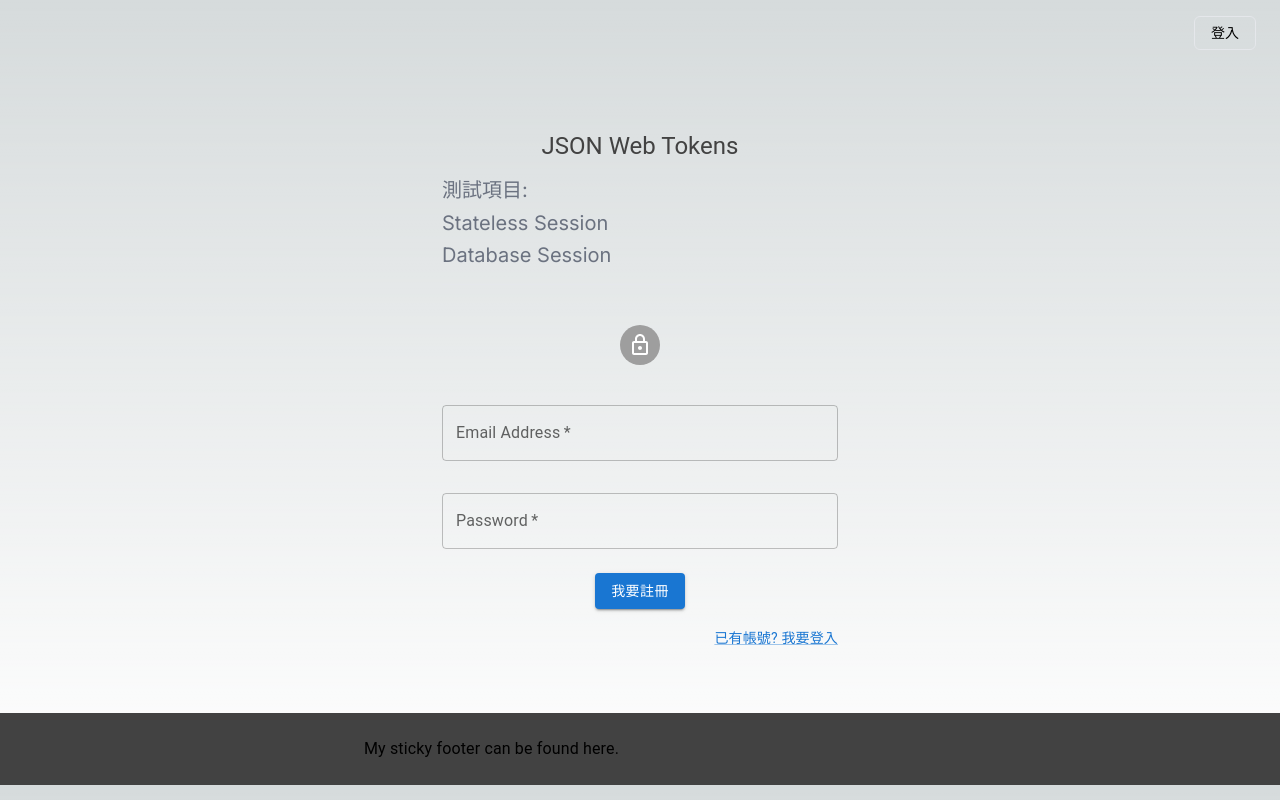
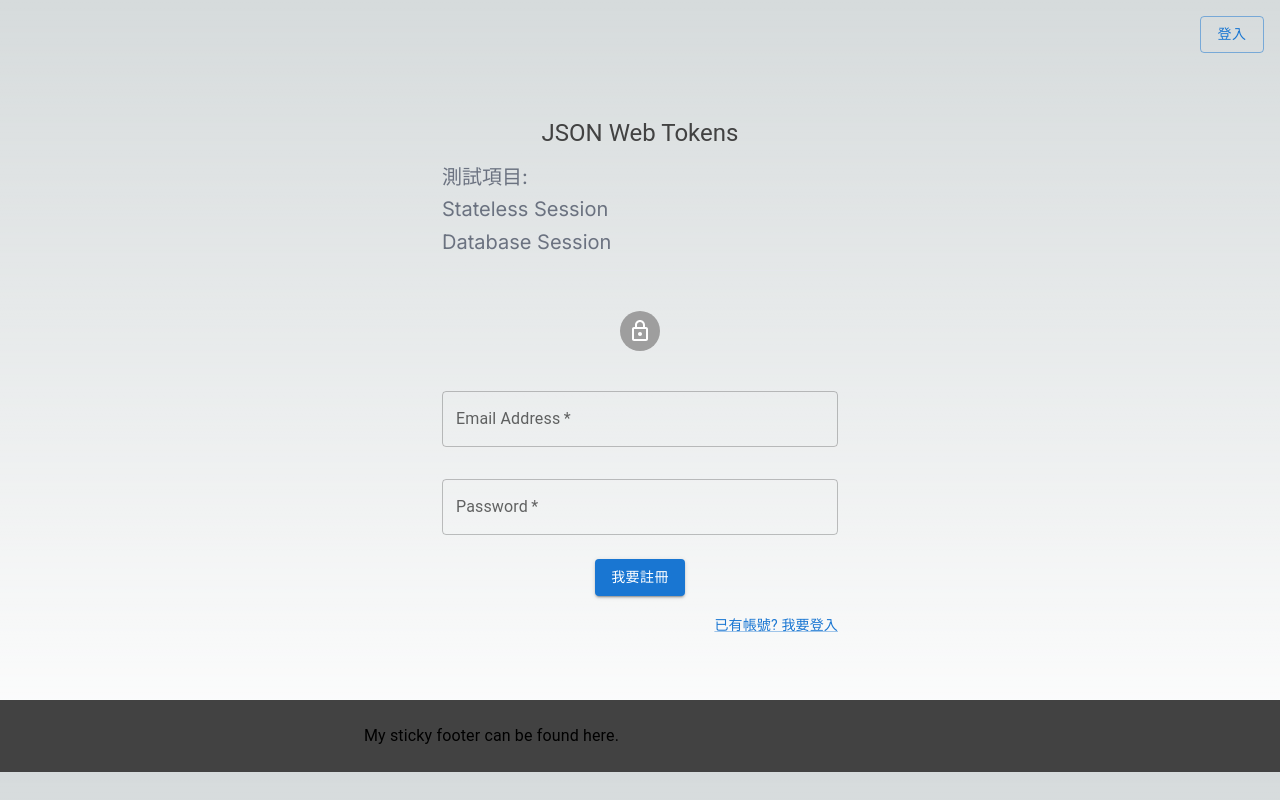
Before and after one commit to MollyLin/jwt-use-next, a Next.js app: page / in a window 1280 px wide. Built offline with nearby package versions, Linux system fonts and the light colour scheme.

Commit message:
Style Header layout

```diff
--- a/app/layout.tsx
+++ b/app/layout.tsx
@@ -2,7 +2,7 @@ import Link from 'next/link';
 import type { Metadata } from "next";
 import { Inter } from "next/font/google";
 import "./globals.css";
-import AppBar from '@mui/material/AppBar';
+import Button from '@mui/material/Button';
 import Box from '@mui/material/Box';
 import Typography from '@mui/material/Typography';
 import Container from '@mui/material/Container';
@@ -23,20 +23,20 @@ export default function RootLayout({
   return (
     <html lang="en">
       <body className={inter.className}>
-        {/* Navbar */}
-        <div className="container mx-auto flex max-w-7xl items-center justify-end p-4 md:px-6">
-          <div className="items-center space-x-4 md:flex">
-            <Link
-              className="rounded-md border px-4 py-1.5 text-sm font-medium hover:border-black hover:bg-black hover:text-white"
+        <Box
+          sx={{
+            display: 'flex',
+            justifyContent: 'flex-end',
+            mx: 2,
+            my: 2
+          }}>
+            <Button
+              variant="outlined"
               href="/login"
-            >
-              登入
-            </Link>
-          </div>
-        </div>
-        {/* Main */}
+            >登入
+            </Button>
+        </Box>
         {children}
-        {/* Footer */}
         <Box
           component="footer"
           sx={{
```
